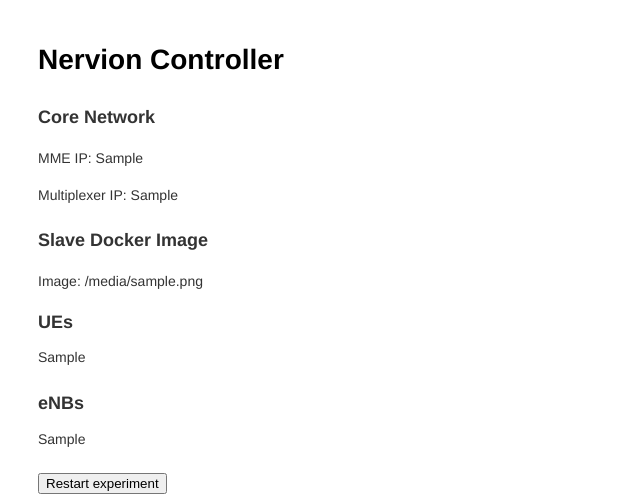
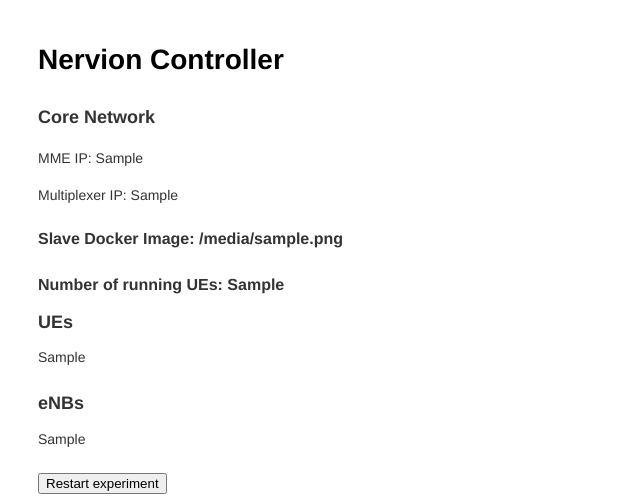
Before and after one commit to yutotakano/public-cloud-core, a Python web app: template ran_controller/templates/index.html in a window 1280 px wide. Shown: the top 498 px of the page, without its empty margins (0-640 px from the left). Run offline with Jinja, Linux system fonts and the light colour scheme; the template is opened without the code that fills it: most values are stand-ins (such as "Sample title", 1, 10 or a date in 2020); some libraries are stand-ins or nearby versions.

Commit message:
Added Num of connected UEs to the webUI

```diff
--- a/ran_controller/UserInput.py
+++ b/ran_controller/UserInput.py
@@ -12,7 +12,8 @@ class UserInput():
 
 	controller_data = {
 		'eNBs': set(),
-		'UEs': set()
+		'UEs': set(),
+		'running_ues' = 0
 	}
 
 	actions = {
@@ -173,6 +174,7 @@ class UserInput():
 			templateData = {
 				'ue_table' : self.ues_to_html(),
 				'enb_table' : self.enbs_to_html(),
+				'running_ues' : str(self.controller_data['running_ues'])
 				'mme_ip' : self.epc_ip,
 				'multi_ip': self.multi_ip,
 				'docker_image' : self.docker_image
@@ -195,6 +197,7 @@ class UserInput():
 		self.restart()
 		self.controller_data['UEs'] = set()
 		self.controller_data['eNBs'] = set()
+		self.controller_data['running_ues'] = 0
 		self.configuration = True
 		self.restarted = True
 		return redirect(url_for('index'))
--- a/ran_controller/ran_controller.py
+++ b/ran_controller/ran_controller.py
@@ -255,6 +255,7 @@ class RANControler:
 
 			# Save UE address
 			ue.set_traffic()
+			self.controller_data['running_ues'] = self.controller_data['running_ues'] + 1
 			print('UE (' + ue.get_imsi() + ') at ' + msg['ip'] + ':' + str(msg['port']) + ' moved to Attached')
 
 		elif msg['type'] == 'moved_to_connected':
--- a/ran_controller/templates/config.html
+++ b/ran_controller/templates/config.html
@@ -22,7 +22,7 @@
 				<input type="text" id="docker_image" name="docker_image" value="j0lama/ran_slave:latest">
 				<p>
 				Web-interface Refresh Time:
-				<input type="number" name="refresh_time" min="1" max="10" value="5">
+				<input type="number" name="refresh_time" min="1" max="20" value="10">
 				<p>
 				<div style="text-align: center; margin: 0 auto; position:relative;">
 					<button type="submit">Submit</button>
--- a/ran_controller/templates/index.html
+++ b/ran_controller/templates/index.html
@@ -11,8 +11,8 @@
 		<h3>Core Network</h3>
 		<p>MME IP: {{ mme_ip }}</p>
 		<p>Multiplexer IP: {{ multi_ip }}</p>
-		<h3>Slave Docker Image</h3>
-		<p>Image: {{ docker_image }}</p>
+		<h4>Slave Docker Image: {{ docker_image }} </h4>
+		<h4> Number of running UEs: {{running_ues}} </h4>
 		<div id="data">
 			<h3>UEs</h3>
 			{{ ue_table|safe }}
```
